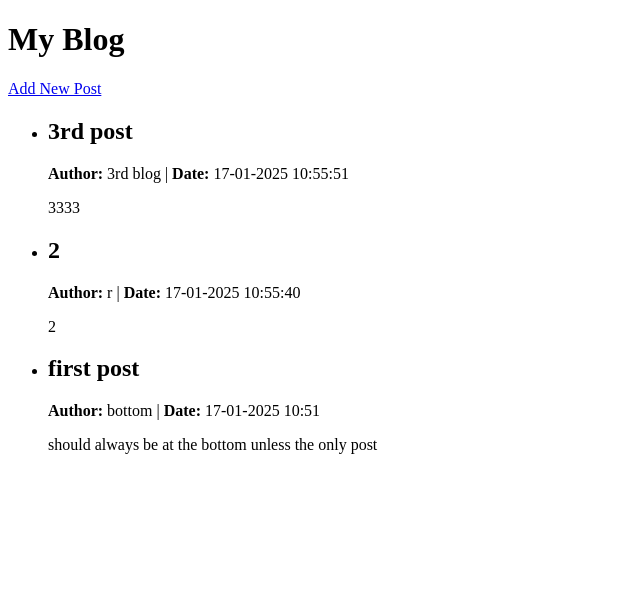
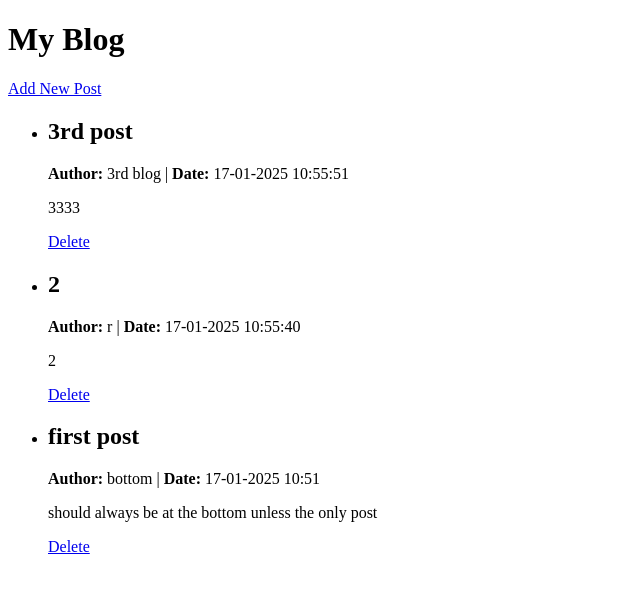
Before and after one commit to DwayneBurr/blog_flask, a Flask app: page / in a window 1280 px wide. Shown: the top 593 px of the page, without its empty margins (0-640 px from the left). Run offline with Flask 3, Linux system fonts and the light colour scheme; data comes from the database, SQL or seed files in the repository; both versions use the stored data as it was after the commit.

Commit message:
Add delete post method

```diff
--- a/app.py
+++ b/app.py
@@ -1,4 +1,10 @@
-from flask import Flask, render_template, request, jsonify
+from flask import (
+    Flask,
+    render_template,
+    request,
+     jsonify,
+    redirect,
+    )
 
 import sqlite3
 
@@ -25,7 +31,7 @@ def add_post():
         title = request.form["title"]
         content = request.form["content"]
         author = request.form["author"]
-        date = datetime.now().strftime("%d-%m-%Y %H:%M")
+        date = datetime.now().strftime("%d-%m-%Y %H:%M:%S")
 
         conn = get_db_connection()
         conn.execute("INSERT INTO blog_posts (title, author, date, content) VALUES (?, ?, ?, ?)",
@@ -38,5 +44,21 @@ def add_post():
 
     return render_template("add_posts.html")
 
+@app.route("/delete/<int:id>",methods=["GET"])
+def delete_post(id):
+
+    conn = get_db_connection()
+    post = conn.execute("SELECT * FROM blog_posts WHERE id = ?", (id,)).fetchone()
+
+    if post is None:
+        return redirect("/")
+
+    conn.execute("DELETE FROM blog_posts WHERE id = ?", (id,))
+
+    conn.commit()
+    conn.close()
+
+    return redirect("/")
+
 if __name__ == "__main__":
     app.run()
--- a/templates/index.html
+++ b/templates/index.html
@@ -14,6 +14,7 @@
                 <h2>{{ post.title }}</h2>
                 <p><strong>Author:</strong> {{ post.author }} | <strong>Date:</strong> {{ post.date }}</p>
                 <p>{{ post.content }}</p>
+                <a href="delete/{{ post.id }}" onclick="return confirm('are you sure you want to delete this post?')">Delete</a>
             </li>
         {% endfor %}
     </ul>
```
Also changed, not shown: blog.db.
